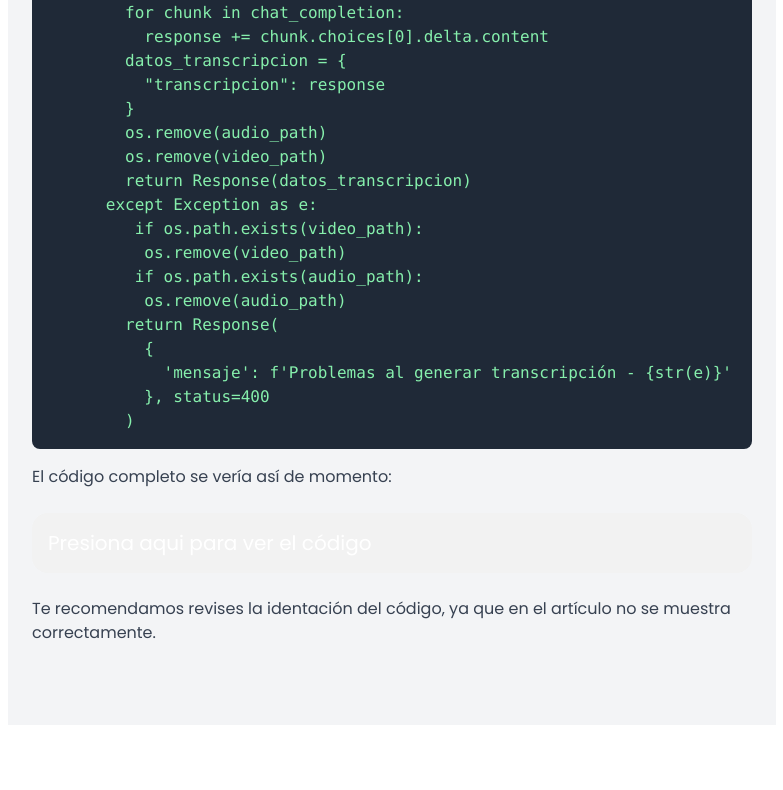
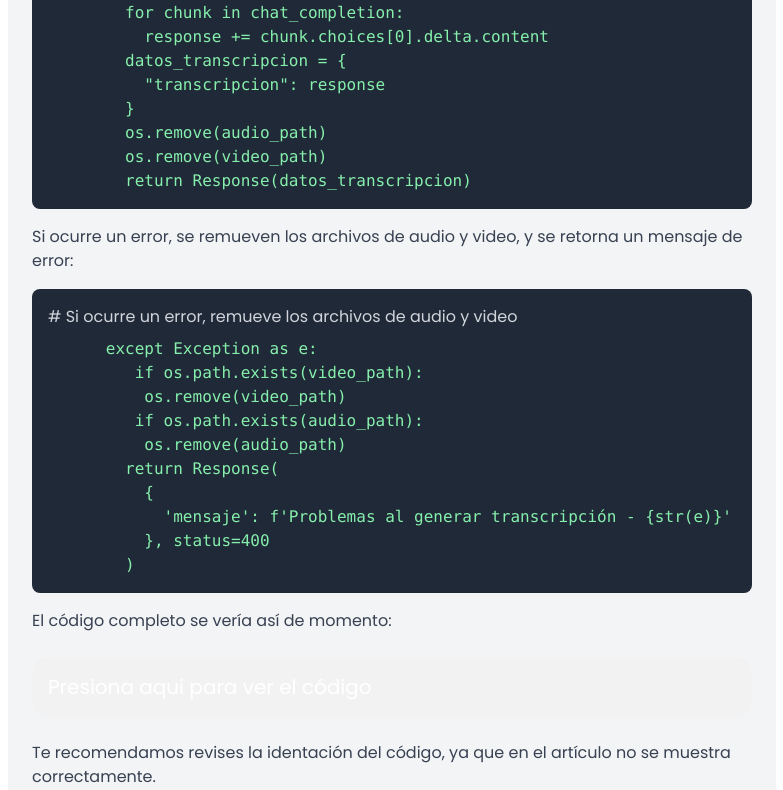
Before and after one commit to hugogaytan10/ravekh-page, a React (Vite) app: page /articulosIA/whisper in a window 1280 px wide. Shown: the part 9299-10089 px from the top of the page, without its empty margins (248-1031 px from the left). Before the commit the page ends 10024 px from the top, so only its background shows below. Built offline with nearby package versions, Linux system fonts and the light colour scheme.

Commit message:
se separa una pare del codigo

```diff
--- a/src/Components/Blog/ArticulosIA/ArticuloWhisper/ArticuloWhisper.jsx
+++ b/src/Components/Blog/ArticulosIA/ArticuloWhisper/ArticuloWhisper.jsx
@@ -297,6 +297,12 @@ export const ArticuloWhisper = () => {
             &nbsp;&nbsp;&nbsp;&nbsp;&nbsp;&nbsp;&nbsp;&nbsp;os.remove(audio_path)<br />
             &nbsp;&nbsp;&nbsp;&nbsp;&nbsp;&nbsp;&nbsp;&nbsp;os.remove(video_path)<br />
             &nbsp;&nbsp;&nbsp;&nbsp;&nbsp;&nbsp;&nbsp;&nbsp;return Response(datos_transcripcion)<br />
+          </code>
+        </div>,
+        'Si ocurre un error, se remueven los archivos de audio y video, y se retorna un mensaje de error:',
+        <div key="codigo-error" className="rounded-lg p-4 bg-gray-800 text-white my-4">
+          <p className="text-gray-300 mb-2"># Si ocurre un error, remueve los archivos de audio y video</p>
+          <code className="text-green-300">
             &nbsp;&nbsp;&nbsp;&nbsp;&nbsp;&nbsp;except Exception as e:<br />
             &nbsp;&nbsp;&nbsp;&nbsp;&nbsp;&nbsp;&nbsp;&nbsp; if os.path.exists(video_path):<br />
             &nbsp;&nbsp;&nbsp;&nbsp;&nbsp;&nbsp;&nbsp;&nbsp;&nbsp;&nbsp;os.remove(video_path)<br />
```
